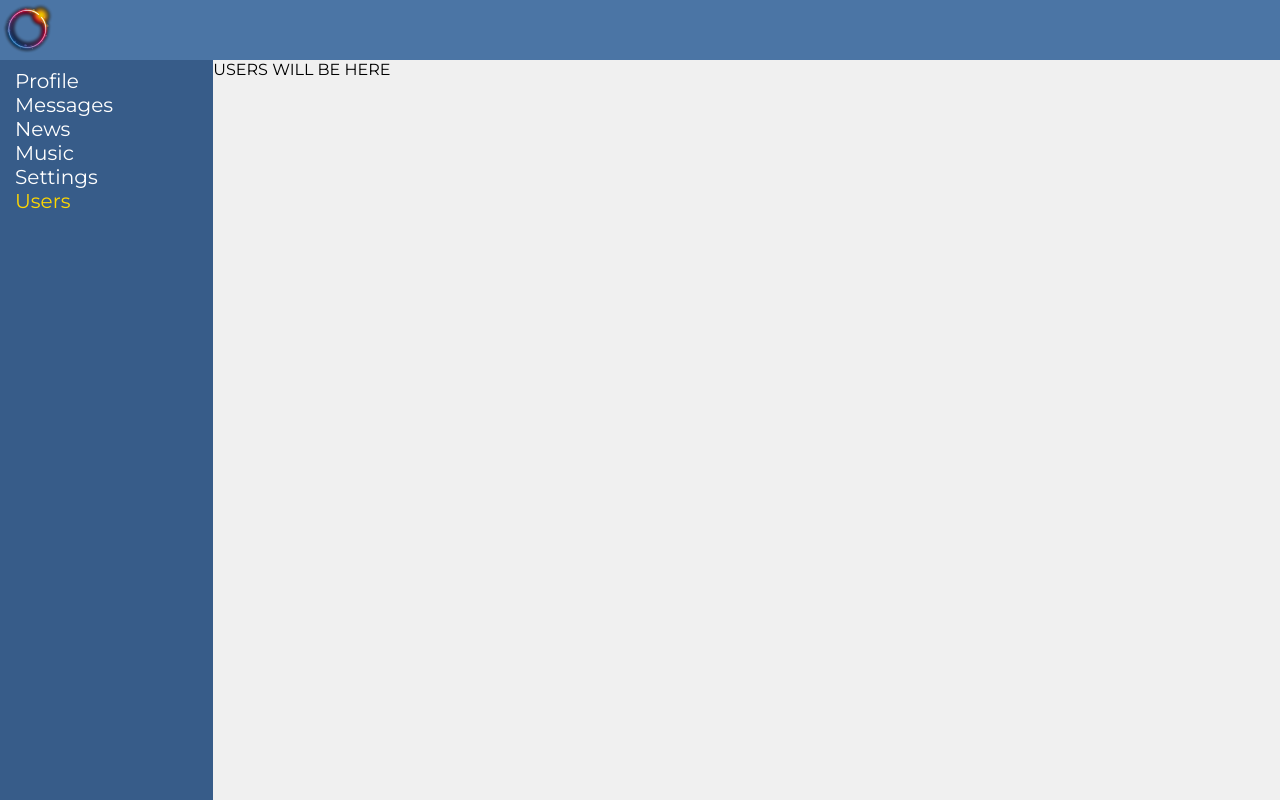
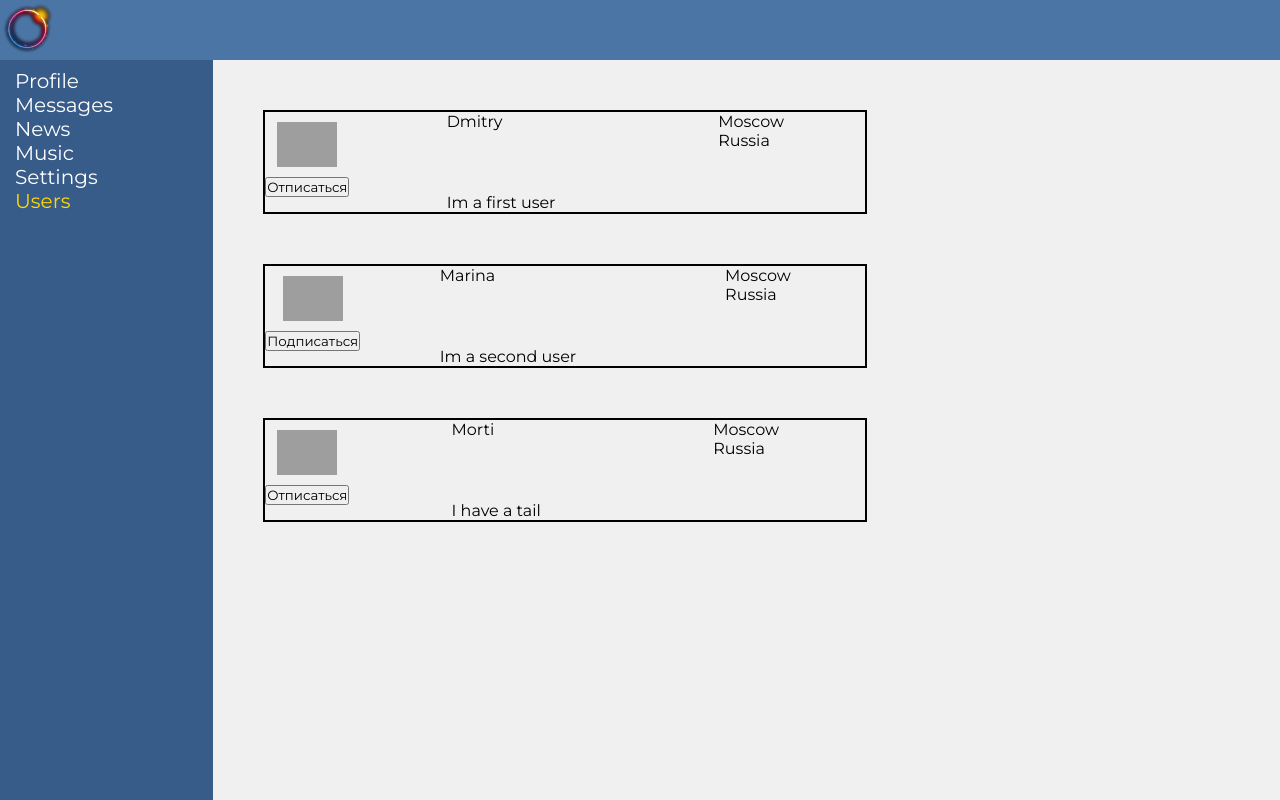
Before and after one commit to SunR1sen/social-network-react, a React (Create React App) app: page /users in a window 1280 px wide. Built offline with nearby package versions, Linux system fonts and the light colour scheme; grey boxes are pictures that could not be loaded.

Commit message:
Added Users page, with reducer, container etc

```diff
--- a/src/App.js
+++ b/src/App.js
@@ -9,6 +9,7 @@ import { Switch, Route } from "react-router-dom";
 import './App.css';
 import DialogsContainer from "./components/Dialogs/DialogsContainer";
 import Users from "./components/Users/Users";
+import UsersContainer from "./components/Users/UsersContainer";
 
 const App = (props) => {
     return (
@@ -33,7 +34,7 @@ const App = (props) => {
                             <Settings/>
                         </Route>
                         <Route path='/users'>
-                            <Users />
+                            <UsersContainer />
                         </Route>
                     </Switch>
                 </div>
--- a/src/components/Users/Users.jsx
+++ b/src/components/Users/Users.jsx
@@ -1,11 +1,66 @@
 import React from 'react';
+import s from './Users.module.scss'
 
-const Users = () => {
-    return (
-        <div>
-            USERS WILL BE HERE
-        </div>
-    )
+const Users = (props) => {
+
+    if (props.users.length === 0) {
+        props.setUsers([
+            {
+                id: 1,
+                photoUrl: 'https://icons.iconarchive.com/icons/diversity-avatars/avatars/256/batman-icon.png',
+                followed: true,
+                fullName: 'Dmitry',
+                status: "Im a first user",
+                location: {city: 'Moscow', country: 'Russia'}
+            },
+            {
+                id: 2,
+                photoUrl: 'https://icons.iconarchive.com/icons/diversity-avatars/avatars/256/batman-icon.png',
+                followed: false,
+                fullName: 'Marina',
+                status: "Im a second user",
+                location: {city: 'Moscow', country: 'Russia'}
+            },
+            {
+                id: 3,
+                photoUrl: 'https://icons.iconarchive.com/icons/diversity-avatars/avatars/256/batman-icon.png',
+                followed: true,
+                fullName: 'Morti',
+                status: "I have a tail",
+                location: {city: 'Moscow', country: 'Russia'}
+            }
+        ])
+    }
+
+    return <div>
+        {props.users.map(u => <div key={u.id} className={s.userWrapper}>
+            <div className={s.photoContainer}>
+                <img className={s.userPhoto} src={u.photoUrl}/>
+                {u.followed
+                    ? <button className={s.subBtn} onClick={() => props.unfollow(u.id)}>Отписаться</button>
+                    : <button className={s.subBtn} onClick={() => props.follow(u.id)}>Подписаться</button>
+                }
+
+            </div>
+            <div className={s.infoContainer}>
+                <div className={s.leftSide}>
+                    <span className={s.userName}>{u.fullName}</span>
+                    <p className={s.status}>{u.status}</p>
+
+                </div>
+                <div className={s.rightSide}>
+                    <div className={s.location}>
+                        <p>{u.location.city}</p>
+                        <p>{u.location.country}</p>
+                    </div>
+
+                </div>
+            </div>
+
+        </div>)}
+    </div>
+
+
 }
 
 export default Users;
--- /dev/null
+++ b/src/components/Users/Users.module.scss
@@ -0,0 +1,38 @@
+.userWrapper {
+  height: 100px;
+  width: 600px;
+  display: flex;
+  justify-content: space-between;
+  margin: 50px;
+  border: 2px solid black;
+
+  .photoContainer {
+    height: 100%;
+    display: flex;
+    flex-direction: column;
+    align-items: center;
+
+    .userPhoto {
+      max-width: 60px;
+      display: block;
+      margin: 10px;
+    }
+
+    .subBtn {
+      display: block;
+    }
+  }
+
+  .infoContainer {
+    width: 500px;
+    display: flex;
+    justify-content: space-around;
+
+    .leftSide {
+      height: 100%;
+      display: flex;
+      flex-direction: column;
+      justify-content: space-between;
+    }
+  }
+}
--- /dev/null
+++ b/src/components/Users/UsersContainer.jsx
@@ -0,0 +1,27 @@
+import {connect} from "react-redux";
+import Users from "./Users";
+import {followActionCreator, setUsersActionCreator, unfollowActionCreator} from "../../redux/usersReducer";
+
+const mapStateToProps = (state) => {
+    return {
+        users: state.usersPage.users,
+    }
+}
+
+const mapDispatchToProps = (dispatch) => {
+    return {
+        follow: (userId) => {
+            dispatch(followActionCreator(userId))
+        },
+        unfollow: (userId) => {
+            dispatch(unfollowActionCreator(userId))
+        },
+        setUsers: (users) => {
+            dispatch(setUsersActionCreator(users))
+        }
+    }
+}
+
+const UsersContainer = connect(mapStateToProps, mapDispatchToProps)(Users)
+
+export default UsersContainer;
--- a/src/redux/redux-store.js
+++ b/src/redux/redux-store.js
@@ -1,10 +1,12 @@
 import {combineReducers, createStore} from "redux";
 import dialogsReducer from "./dialogsReducer";
 import profileReducer from "./profileReducer";
+import usersReducer from "./usersReducer";
 
 let reducers = combineReducers({
     dialogsPage: dialogsReducer,
     profilePage: profileReducer,
+    usersPage: usersReducer,
 })
 
 let store = createStore(reducers);
--- /dev/null
+++ b/src/redux/usersReducer.js
@@ -0,0 +1,50 @@
+const FOLLOW = 'FOLLOW';
+const UNFOLLOW = 'UNFOLLOW';
+const SET_USERS = 'SET-USERS';
+
+const initialState = {
+     users: [
+    //     {id: 1, photoUrl: 'https://icons.iconarchive.com/icons/diversity-avatars/avatars/256/batman-icon.png', followed: true, fullName: 'Dmitry', status: "Im a first user", location: {city: 'Moscow', country: 'Russia'}},
+    //     {id: 2, photoUrl: 'https://icons.iconarchive.com/icons/diversity-avatars/avatars/256/batman-icon.png', followed: false, fullName: 'Marina', status: "Im a second user", location: {city: 'Moscow', country: 'Russia'}},
+    //     {id: 3, photoUrl: 'https://icons.iconarchive.com/icons/diversity-avatars/avatars/256/batman-icon.png', followed: true, fullName: 'Morti', status: "I have a tail", location: {city: 'Moscow', country: 'Russia'}}
+    ]
+};
+
+const usersReducer = (state = initialState, action) => {
+
+    switch (action.type) {
+        case FOLLOW:
+            return {
+                ...state,
+                users: state.users.map( u => {
+                    if ( u.id === action.userId ) {
+                        return {...u, followed: true}
+                    }
+                    return u;
+                })
+            }
+
+        case UNFOLLOW:
+            return {
+                ...state,
+                users: state.users.map( u => {
+                    if ( u.id === action.userId ) {
+                        return {...u, followed: false}
+                    }
+                    return u;
+                })
+            };
+
+        case SET_USERS:
+            return {...state, users: [...state.users, ...action.users] }
+
+        default:
+            return state;
+    }
+}
+
+export const followActionCreator = (userId) => ({type: FOLLOW, userId});
+export const unfollowActionCreator = (userId) => ({type: UNFOLLOW, userId});
+export const setUsersActionCreator = (users) => ({type: SET_USERS, users})
+
+export default usersReducer;
```
